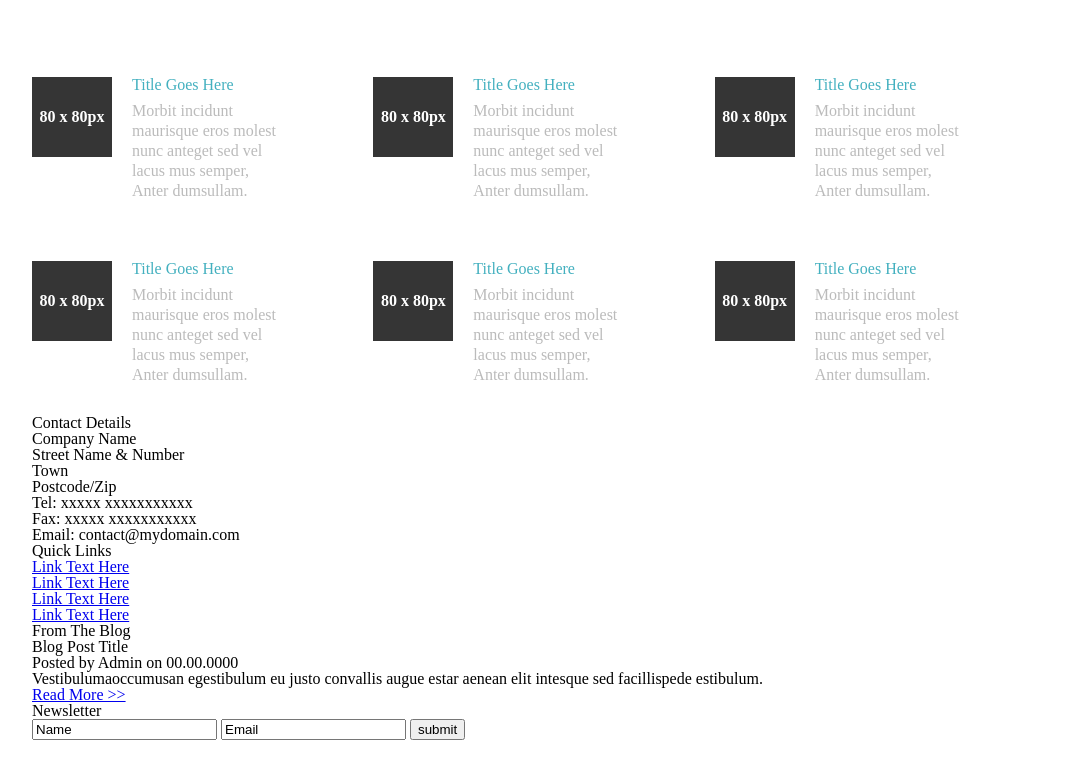
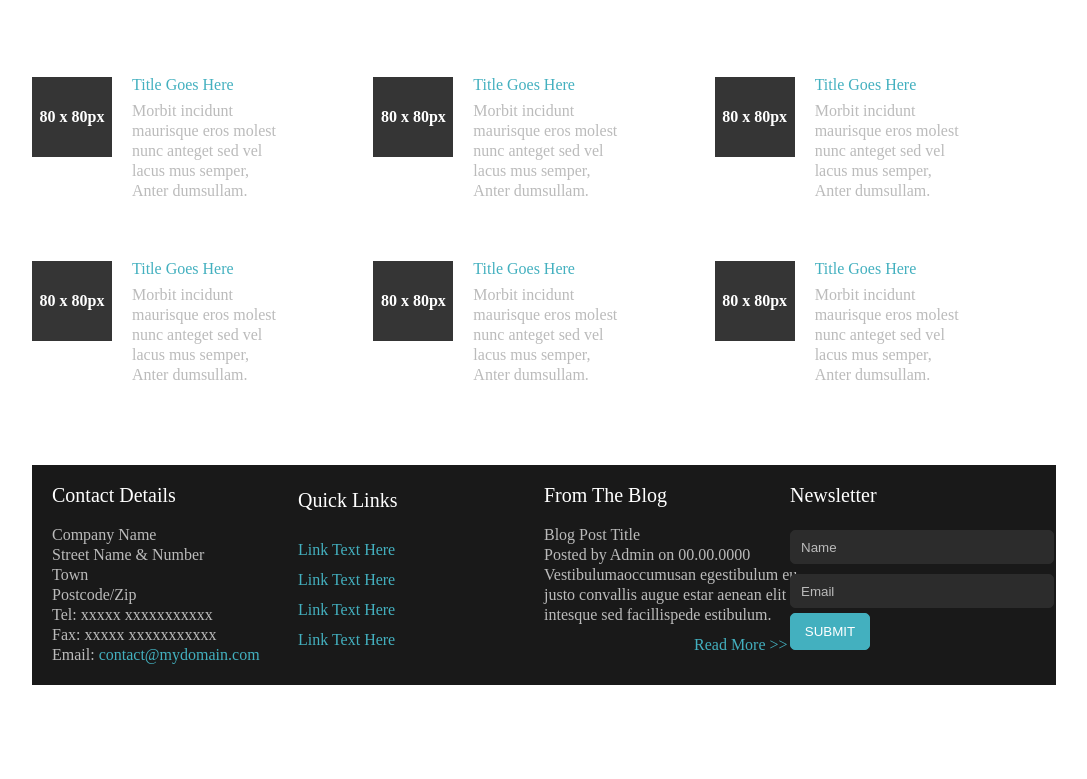
Before and after one commit to ViniciusAlba/Din-Digital-Teste-Front, a plain HTML site: page index.html in a window 1280 px wide. Shown: the part 1351-2130 px from the top of the page, without its empty margins (96-1183 px from the left). After the commit the page ends 2086 px from the top, so only its background shows below. Drawn offline with Linux system fonts and the light colour scheme.

Commit message:
The page is done, maybe need to fix some little things. Now I'll do the media queries

```diff
--- a/css/main.css
+++ b/css/main.css
@@ -227,6 +227,8 @@
 
     margin: 50px auto 50px auto;
 
+    color: #BBBBBB;
+
     font-size: 21pt;
     font-style: italic;
 }
@@ -281,3 +283,86 @@
 
     margin-top: 8px;
 }
+
+footer {
+    display: flex;
+    justify-content: center;
+
+    margin-top: 50px;
+    padding: 20px;
+
+    background-color: #191919;
+}
+
+footer a {
+    text-decoration: none;
+
+    color: #43B0BF;
+}
+
+footer h3 {
+    color: #FFF;
+}
+
+footer p, h4, li {
+    color: #BBBBBB;
+}
+
+.contact, .blog {
+    line-height: 20px;
+}
+
+.links {
+    line-height: 30px;
+}
+
+.contact, .links, .blog, .newsletter {
+    width: 25%;
+}
+
+.contact h3, .links h3, .blog h3, .newsletter h3 {
+    font-size: 15pt;
+
+    margin-bottom: 20px;
+}
+
+.blog p {
+    width: 280px;
+}
+
+.blog a {
+    margin-left: 150px;
+
+    line-height: 40px;
+}
+
+#name, #email {
+    height: 30px;
+    width: 250px;
+
+    color: #BBBBBB;
+    background-color: #2C2C2C;
+
+    border: 1px solid #2C2C2C;
+    border-radius: 5px;
+
+    outline: none;
+
+    padding-left: 10px;
+    margin: 5px 0 5px 0;
+}
+
+#submit {
+    width: 80px;
+
+    text-transform: uppercase;
+
+    color: #FFF;
+
+    background-color: #43B0BF;
+
+    border: 1px solid #43B0BF;
+    border-radius: 5px;
+
+    padding: 10px;
+}
--- a/index.html
+++ b/index.html
@@ -202,7 +202,7 @@
 
             </div>
 
-            <h3>your tittle here</h3>
+            <h3>your title here</h3>
 
             <p>
 
@@ -229,7 +229,7 @@
 
             </div>
 
-            <h3>your tittle here</h3>
+            <h3>your title here</h3>
 
             <p>
 
@@ -256,7 +256,7 @@
 
             </div>
 
-            <h3>your tittle here</h3>
+            <h3>your title here</h3>
 
             <p>
 
@@ -446,7 +446,7 @@
 
     <footer>
 
-      <section>
+      <section class="contact">
 
         <div>
 
@@ -462,7 +462,7 @@
               <li>Postcode/Zip</li>
               <li>Tel: xxxxx xxxxxxxxxxx</li>
               <li>Fax: xxxxx xxxxxxxxxxx</li>
-              <li>Email: contact@mydomain.com</li>
+              <li>Email: <a href="#">contact@mydomain.com</a></li>
 
             </ul>
 
@@ -472,7 +472,7 @@
 
       </section>
 
-      <section>
+      <section class="links">
 
         <div>
 
@@ -514,7 +514,7 @@
 
       </section>
 
-      <section>
+      <section class="blog">
 
         <div>
 
@@ -538,7 +538,7 @@
 
       </section>
 
-      <section>
+      <section class="newsletter">
 
         <div>
 
@@ -546,9 +546,9 @@
 
           <form>
 
-            <input type="text" name="name" value="Name" id="name">
-            <input type="email" name="email" value="Email" id="email">
-            <input type="submit" value="submit">
+            <input type="text" name="name" value="Name" id="name"> <br>
+            <input type="email" name="email" value="Email" id="email"> <br>
+            <input type="submit" value="submit" id="submit">
 
           </form>
 
```
